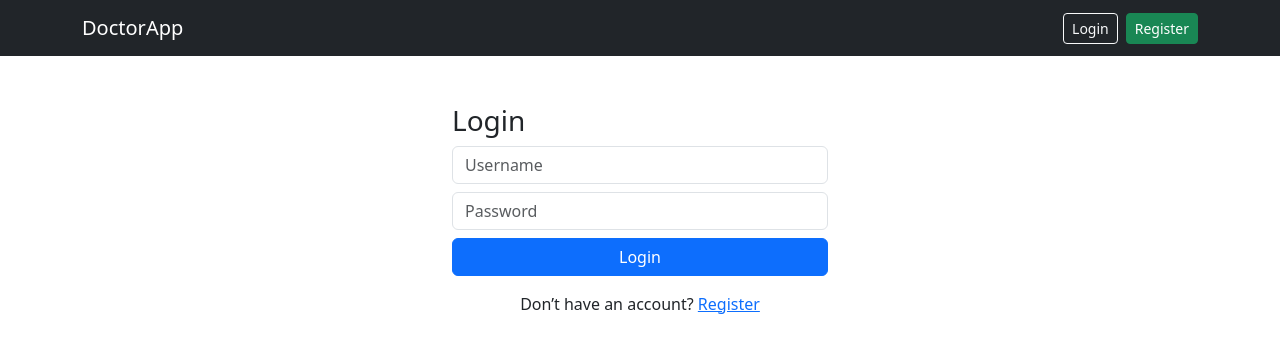
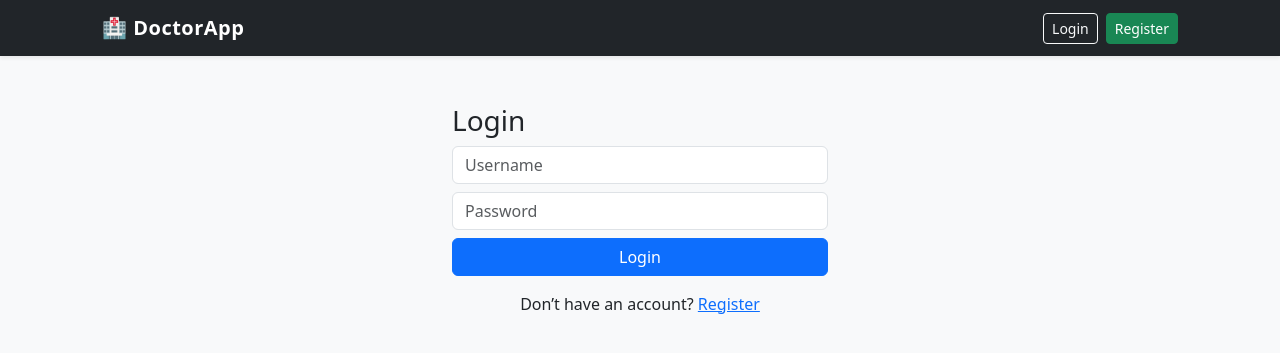
Before and after one commit to mohdfaiyazali/doctor-appointment-system, a Django app: a page that uses templates/base.html in a window 1280 px wide. Shown: the top 353 px of the page. Run offline with Django 5.2, Linux system fonts and the light colour scheme.

Commit message:
Mobile UI improvements in base.html file, fully responsive modern UI, production ready look

```diff
--- a/templates/base.html
+++ b/templates/base.html
@@ -1,30 +1,71 @@
 <!DOCTYPE html>
-<html>
+<html lang="en">
 <head>
+    <meta charset="UTF-8">
+
     <title>{% block title %}Doctor App{% endblock %}</title>
-    <script src="https://cdn.jsdelivr.net/npm/bootstrap@5.3.0/dist/js/bootstrap.bundle.min.js"></script>
+
+    <!-- ✅ Mobile Responsive -->
+    <meta name="viewport" content="width=device-width, initial-scale=1">
+
+    <!-- ✅ Bootstrap CSS -->
     <link href="https://cdn.jsdelivr.net/npm/bootstrap@5.3.0/dist/css/bootstrap.min.css" rel="stylesheet">
-    <meta name="viewport" content="width=device-width, initial-scale=1">
+
+    <!-- ✅ Optional Custom Styling -->
+    <style>
+        body {
+            background-color: #f8f9fa;
+        }
+
+        .navbar-brand {
+            font-weight: bold;
+            letter-spacing: 0.5px;
+        }
+
+        .container {
+            max-width: 1100px;
+        }
+
+        /* Better spacing on mobile */
+        @media (max-width: 576px) {
+            .navbar-text {
+                font-size: 14px;
+            }
+        }
+    </style>
+
+    {% block extra_css %}{% endblock %}
 </head>
+
 <body>
 
 <!-- 🔷 Navbar -->
-<nav class="navbar navbar-expand-lg navbar-dark bg-dark">
+<nav class="navbar navbar-expand-lg navbar-dark bg-dark shadow-sm">
     <div class="container">
 
+        <!-- Logo -->
         <a class="navbar-brand" href="{% url 'doctor_list' %}">
-            DoctorApp
+            🏥 DoctorApp
         </a>
 
-        <!-- Mobile Toggle Button -->
+        <!-- Mobile Toggle -->
         <button class="navbar-toggler" type="button" data-bs-toggle="collapse" data-bs-target="#navbarNav">
             <span class="navbar-toggler-icon"></span>
         </button>
 
+        <!-- Navbar Content -->
         <div class="collapse navbar-collapse" id="navbarNav">
 
+            <!-- Left Side -->
             <ul class="navbar-nav me-auto">
+
                 {% if request.user.is_authenticated %}
+                    <li class="nav-item">
+                        <a class="nav-link" href="{% url 'doctor_list' %}">
+                            Doctors
+                        </a>
+                    </li>
+
                     <li class="nav-item">
                         <a class="nav-link" href="{% url 'my_appointments' %}">
                             My Appointments
@@ -39,42 +80,77 @@
                     </li>
                     {% endif %}
                 {% endif %}
+
             </ul>
 
-            <ul class="navbar-nav ms-auto">
+            <!-- Right Side -->
+            <ul class="navbar-nav ms-auto align-items-lg-center">
+
                 {% if request.user.is_authenticated %}
-                    <li class="nav-item">
-                        <span class="navbar-text text-white me-3">
-                            {{ request.user.username }}
+
+                    <!-- Username -->
+                    <li class="nav-item mb-2 mb-lg-0">
+                        <span class="navbar-text text-white me-lg-3">
+                            👋 {{ request.user.username }}
                         </span>
                     </li>
+
+                    <!-- Logout -->
                     <li class="nav-item">
-                        <a class="btn btn-danger btn-sm" href="{% url 'logout' %}">
+                        <a class="btn btn-danger btn-sm w-100 w-lg-auto"
+                           href="{% url 'logout' %}">
                             Logout
                         </a>
                     </li>
+
                 {% else %}
-                    <li class="nav-item me-2">
-                        <a class="btn btn-outline-light btn-sm" href="{% url 'login' %}">
+
+                    <!-- Login -->
+                    <li class="nav-item mb-2 mb-lg-0 me-lg-2">
+                        <a class="btn btn-outline-light btn-sm w-100 w-lg-auto"
+                           href="{% url 'login' %}">
                             Login
                         </a>
                     </li>
+
+                    <!-- Register -->
                     <li class="nav-item">
-                        <a class="btn btn-success btn-sm" href="{% url 'register' %}">
+                        <a class="btn btn-success btn-sm w-100 w-lg-auto"
+                           href="{% url 'register' %}">
                             Register
                         </a>
                     </li>
+
                 {% endif %}
+
             </ul>
 
         </div>
     </div>
 </nav>
+
+<!-- 🔔 Django Messages -->
+<div class="container mt-3">
+    {% if messages %}
+        {% for message in messages %}
+            <div class="alert alert-{{ message.tags }} alert-dismissible fade show shadow-sm" role="alert">
+                {{ message }}
+                <button type="button" class="btn-close" data-bs-dismiss="alert"></button>
+            </div>
+        {% endfor %}
+    {% endif %}
+</div>
+
 <!-- 🔻 Page Content -->
-<div class="container mt-4">
+<div class="container mt-4 mb-5">
     {% block content %}
     {% endblock %}
 </div>
 
+<!-- ✅ Bootstrap JS -->
+<script src="https://cdn.jsdelivr.net/npm/bootstrap@5.3.0/dist/js/bootstrap.bundle.min.js"></script>
+
+{% block extra_js %}{% endblock %}
+
 </body>
 </html>
```
